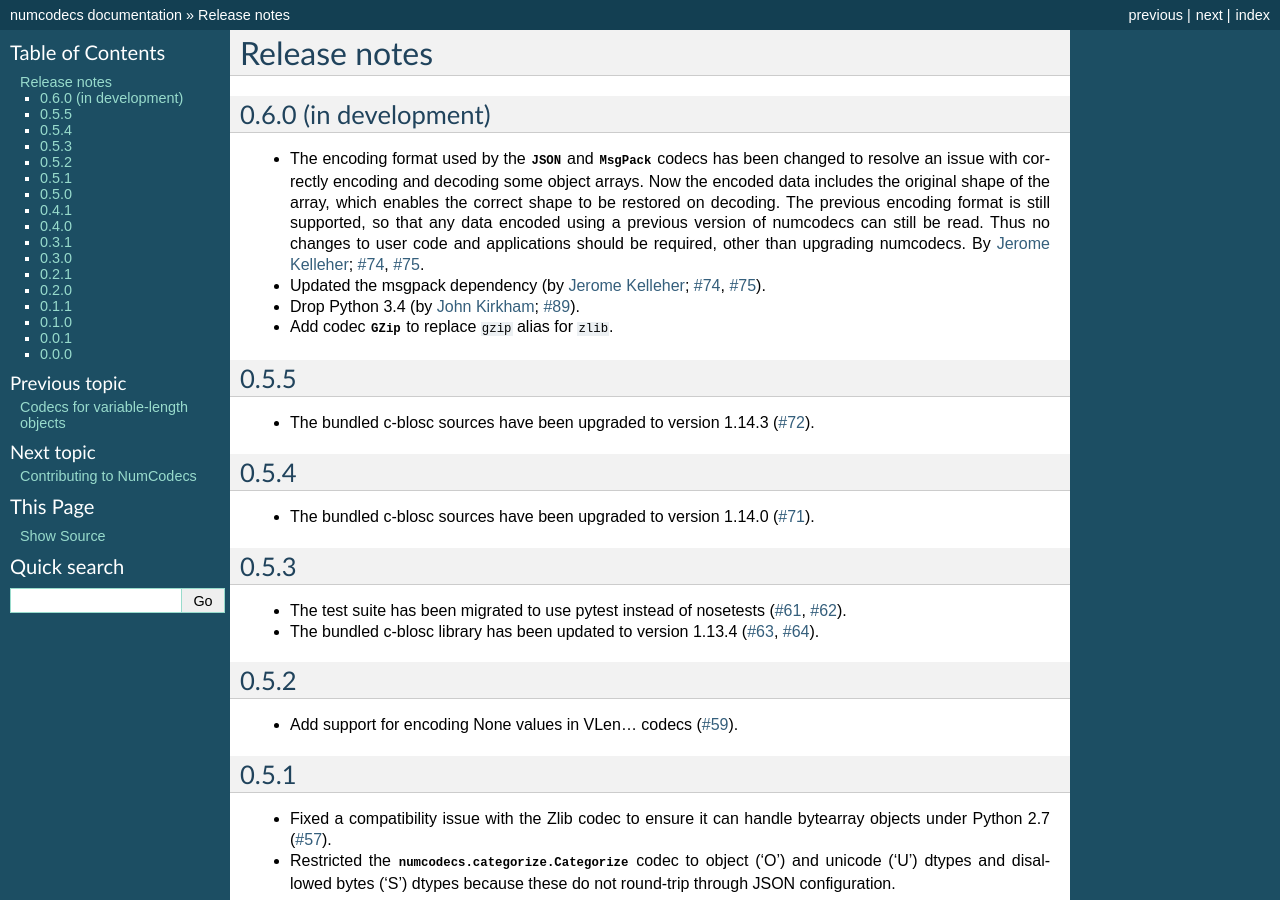
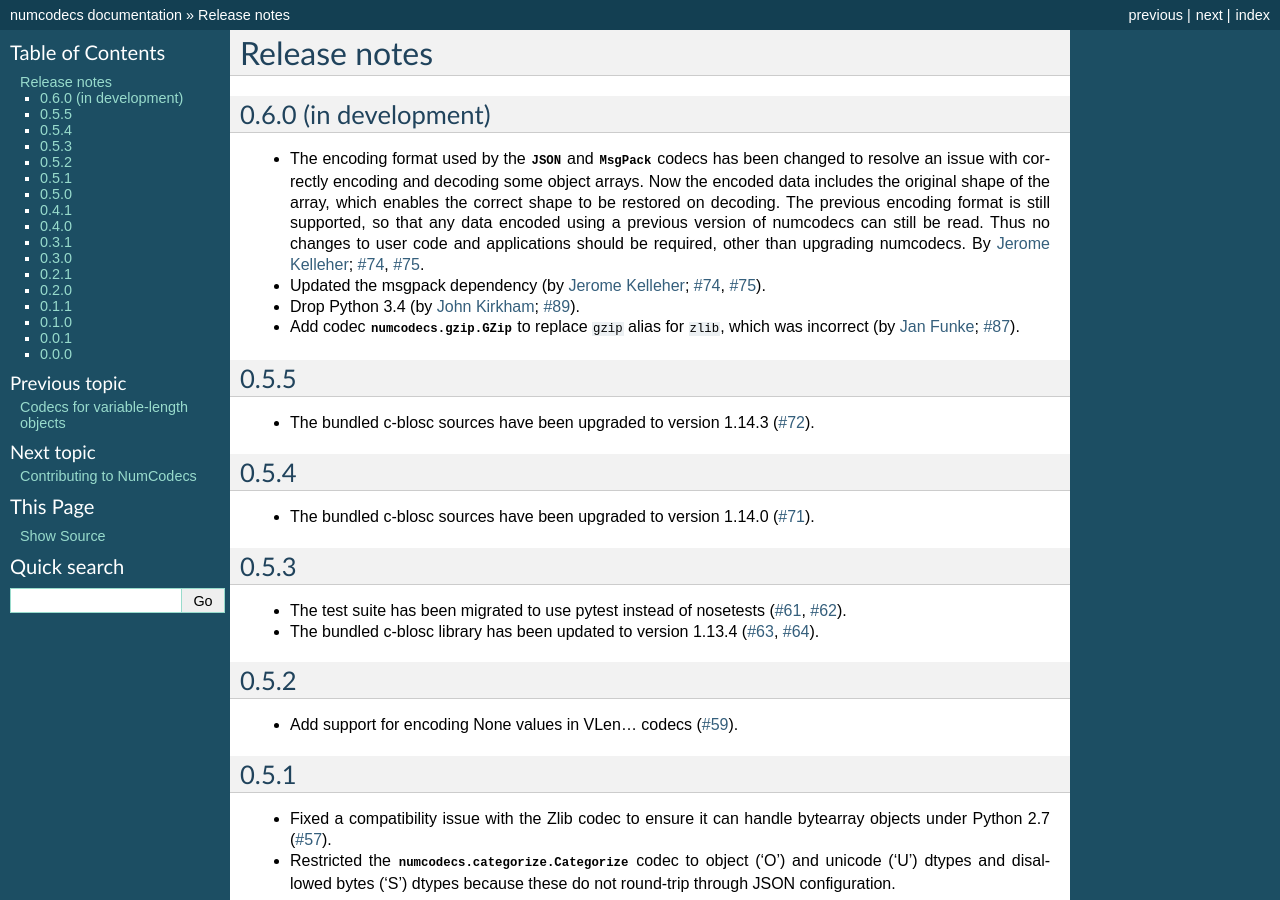
Before and after one commit to zarr-developers/numcodecs, a Sphinx documentation site: the page built from docs/release.rst, in a window 1280 px wide and 900 px high. Built offline with Sphinx 7.4.7, drawn with Linux system fonts in a browser that asks for light colours; pages that are not in the unit, such as notebooks, are missing from menus; the version number could not be read and is left out.

Commit message:
Incorporate @alimanfoo's suggestion

```diff
--- a/docs/release.rst
+++ b/docs/release.rst
@@ -20,7 +20,8 @@
 
 * Drop Python 3.4 (by :user:`John Kirkham <jakirkham>`; :issue:`89`).
 
-* Add codec :class:`GZip` to replace ``gzip`` alias for ``zlib``.
+* Add codec :class:`numcodecs.gzip.GZip` to replace ``gzip`` alias for ``zlib``,
+  which was incorrect (by :user:`Jan Funke <funkey>`; :issue:`87`).
 
 .. _release_0.5.5:
 
```
